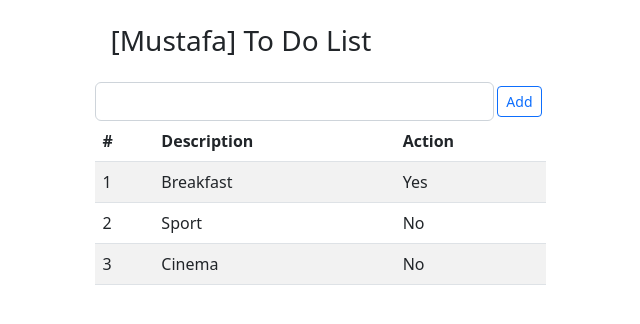
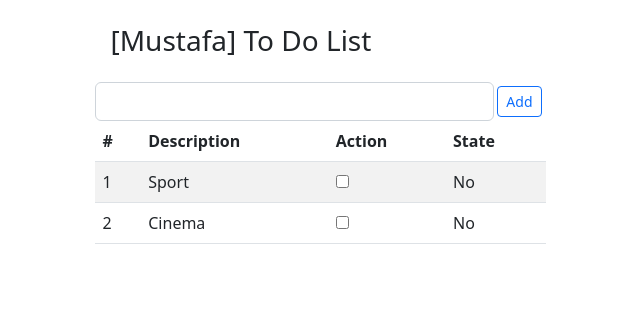
Before and after one commit to MustafaPeynirci/Angular-Development-Project, an Angular app: page / in a window 1280 px wide. Shown: the top 324 px of the page, without its empty margins (320-960 px from the left). Built offline with nearby package versions, Linux system fonts and the light colour scheme.

Commit message:
filtering-items

```diff
--- a/src/app/app.component.html
+++ b/src/app/app.component.html
@@ -14,12 +14,16 @@
             <th>#</th>
             <th>Description</th>
             <th>Action</th>
+            <th>State</th>
           </tr>
         </thead>
         <tbody>
           <tr *ngFor="let item of getItems() let i = index">
             <td>{{i + 1}}</td>
             <td>{{item.description}}</td>
+            <td>
+              <input type="checkbox" [(ngModel)]="item.action">
+            </td>
             <td [ngSwitch]="item.action">
                 <span *ngSwitchCase="true">Yes</span>
                 <span *ngSwitchCase="false">No</span>
--- a/src/app/app.component.ts
+++ b/src/app/app.component.ts
@@ -13,6 +13,6 @@ export class AppComponent {
     return this.model.user
   }
   getItems(){
-    return this.model.items
+    return this.model.items.filter(fltr => !fltr.action)
   }
 }
```
